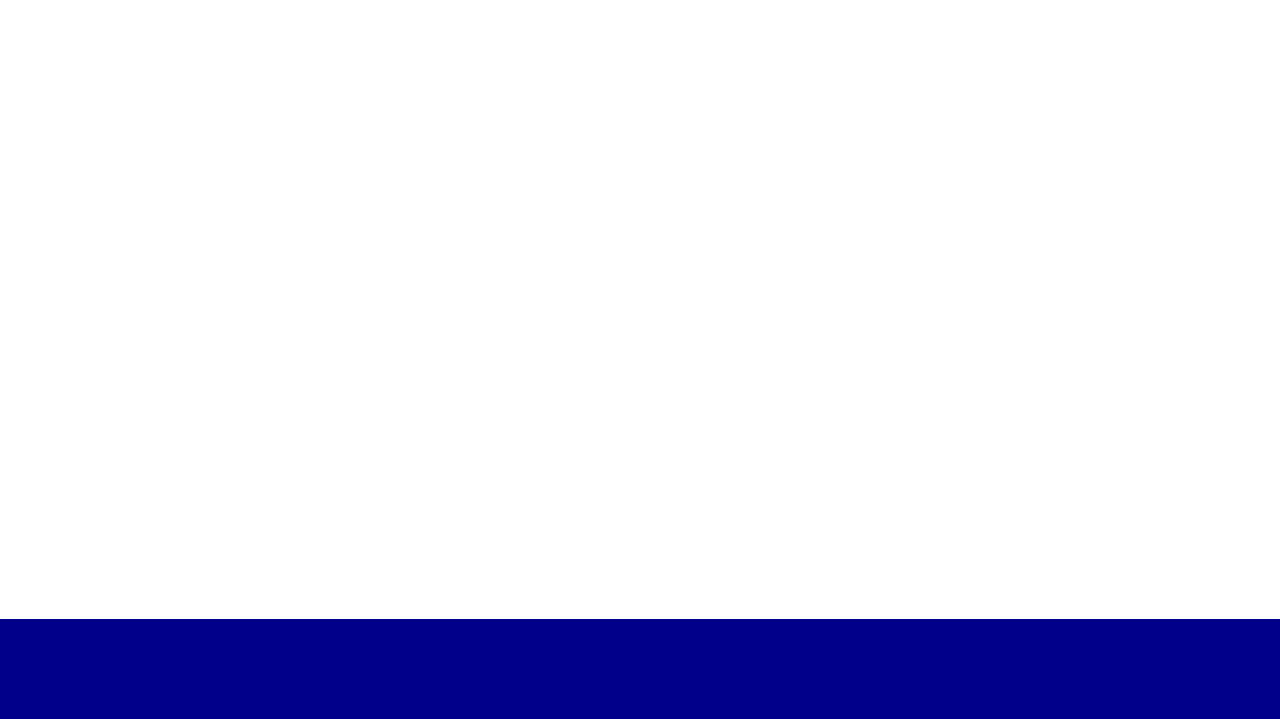
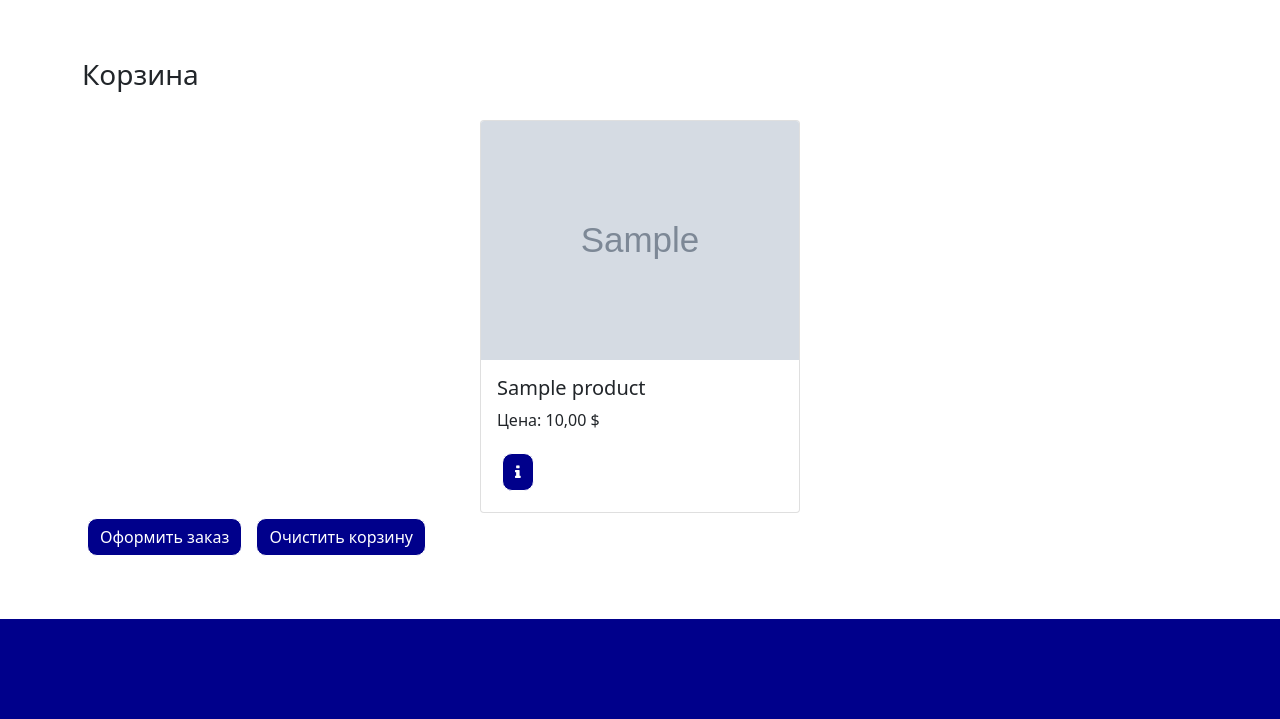
Before and after one commit to Kgbay/homework_60_Kudaibergen_Kyrgyzbay, a Django app: template online_store/templates/basket.html in a window 1280 px wide. Shown: the part 81-800 px from the top of the page. Run offline with Django 4.2, Linux system fonts and the light colour scheme; the template is opened without the code that fills it: values that come from a table or form of the project are taken from there, others are empty; tables that the repository leaves empty hold one stand-in row (values such as "Sample post"); grey boxes marked "Sample" are stand-in pictures; parts of the project's set-up code (start-up, migrations or seed data) failed here and were passed over; some web fonts are replaced.

Commit message:
Добавил и изменил представление

```diff
--- a/online_store/models/basket_product.py
+++ b/online_store/models/basket_product.py
@@ -14,7 +14,7 @@ class Basket_product(models.Model):
     )
     amount = models.PositiveIntegerField(
         null=False,
-        default=0,
+        default=1,
         verbose_name='Количество'
     )
     created_at = models.DateTimeField(
@@ -26,7 +26,7 @@ class Basket_product(models.Model):
     in_basket = models.BooleanField(
         verbose_name='В корзине',
         null=False,
-        default=False
+        default=True
     )
     added_at = models.DateTimeField(
         verbose_name='Дата и время удаления',
--- a/online_store/templates/base.html
+++ b/online_store/templates/base.html
@@ -24,7 +24,7 @@
               <div class="navbar-nav ml-auto">
                   <a href="{% url 'products_view' %}" class="btn btn-outline-primary">Товары</a>
                   <a href="{% url 'product_add' %}" class="btn btn-outline-primary">Добавить товар</a>
-                  <a href="#" class="btn btn-outline-primary">Корзина</a>
+                  <a href="{% url 'basket_view' %}" class="btn btn-outline-primary">Корзина</a>
               </div>
               </div>
           </div>
@@ -35,5 +35,11 @@
     <footer class="footer">
         <div class="container"></div>
     </footer>
+
+<script>
+    function myFunction() {
+        alert("Товар добавлен в корзину");
+    }
+</script>
 </body>
 </html>
--- a/online_store/templates/basket.html
+++ b/online_store/templates/basket.html
@@ -2,6 +2,24 @@
 {% block title %}Home{% endblock %}
 {% block content %}
     <div class="container">
-
+        <h3>Корзина</h3>
+        <div class="products-card">
+        {% for product in products %}
+            {% for basket_product in basket_products %}
+                {% if basket_product.in_basket and product.id == basket_product.product_id %}
+                    <div class="card" style="width: 20rem;">
+                      <img src="{{ product.img_link }}" class="card-img-top" alt="Рисунок {{ product.name }}">
+                      <div class="card-body">
+                          <h5 class="card-title">{{ product.name }}</h5>
+                          <p class="card-text">Цена: {{ product.price }} $</p>
+                          <a href="{% url 'product_view' product.pk %}" class="btn btn-primary" title="Подробнее"><i class="fa fa-info" aria-hidden="true"></i></a>
+                      </div>
+                    </div>
+                {% endif %}
+            {% endfor %}
+        {% endfor %}
+        </div>
+        <a href="#" class="btn btn-primary" title="Оформить заказ">Оформить заказ</a>
+        <a href="#" class="btn btn-primary" title="Очистить корзину">Очистить корзину</a>
     </div>
 {% endblock %}
--- a/online_store/templates/index.html
+++ b/online_store/templates/index.html
@@ -13,7 +13,7 @@
                           <h5 class="card-title">{{ product.name }}</h5>
                           <p class="card-text">Цена: {{ product.price }} $</p>
                           <a href="{% url 'product_view' product.pk %}" class="btn btn-primary" title="Подробнее"><i class="fa fa-info" aria-hidden="true"></i></a>
-                          <a href="#" class="btn btn-success" title="В корзину"><i class="fa fa-shopping-basket" aria-hidden="true"></i></a>
+                          <a href="{% url 'basket_add' product.pk %}" class="btn btn-success" title="В корзину" onclick="myFunction()"><i class="fa fa-shopping-basket" aria-hidden="true"></i></a>
                       </div>
                     </div>
                 {% endif %}
--- a/online_store/urls.py
+++ b/online_store/urls.py
@@ -2,6 +2,7 @@ from django.urls import path
 
 from online_store.views.base import ProductView
 from online_store.views.products import ProductDetail, ProductCreateView, ProductUpdateView, TaskDeleteView
+from online_store.views.basket import BasketView, BasketAddView
 
 urlpatterns = [
     path("", ProductView.as_view(), name='products_view'),
@@ -11,4 +12,6 @@ urlpatterns = [
     path("products/<int:pk>/remove/", TaskDeleteView.as_view(), name='remove_product'),
     path("products/<int:pk>/confirm_remove/", TaskDeleteView.as_view(), name='confirm_remove_product'),
     path('product/<int:pk>/update/', ProductUpdateView.as_view(), name='product_update'),
+    path("basket/", BasketView.as_view(), name='basket_view'),
+    path("basket/add/", BasketAddView.as_view(), name='basket_add')
 ]
--- a/online_store/views/base.py
+++ b/online_store/views/base.py
@@ -10,9 +10,9 @@ class ProductView(ListView):
     template_name = 'index.html'
     model = Product
     context_object_name = 'products'
-    ordering = ['name']
+    ordering = ['name', 'desc']
     paginate_by = 4
-    allow_empty = False
+    paginate_orphans = 4
 
     def get(self, request, *args, **kwargs):
         self.form = self.get_search_form()
```
Also changed, not shown: online_store/forms.py (+6 -1 lines), online_store/views/basket.py (added, +20 -0 lines), online_store/migrations/0005_alter_basket_product_in_basket.py (added), online_store/migrations/0006_alter_basket_product_amount.py (added).
